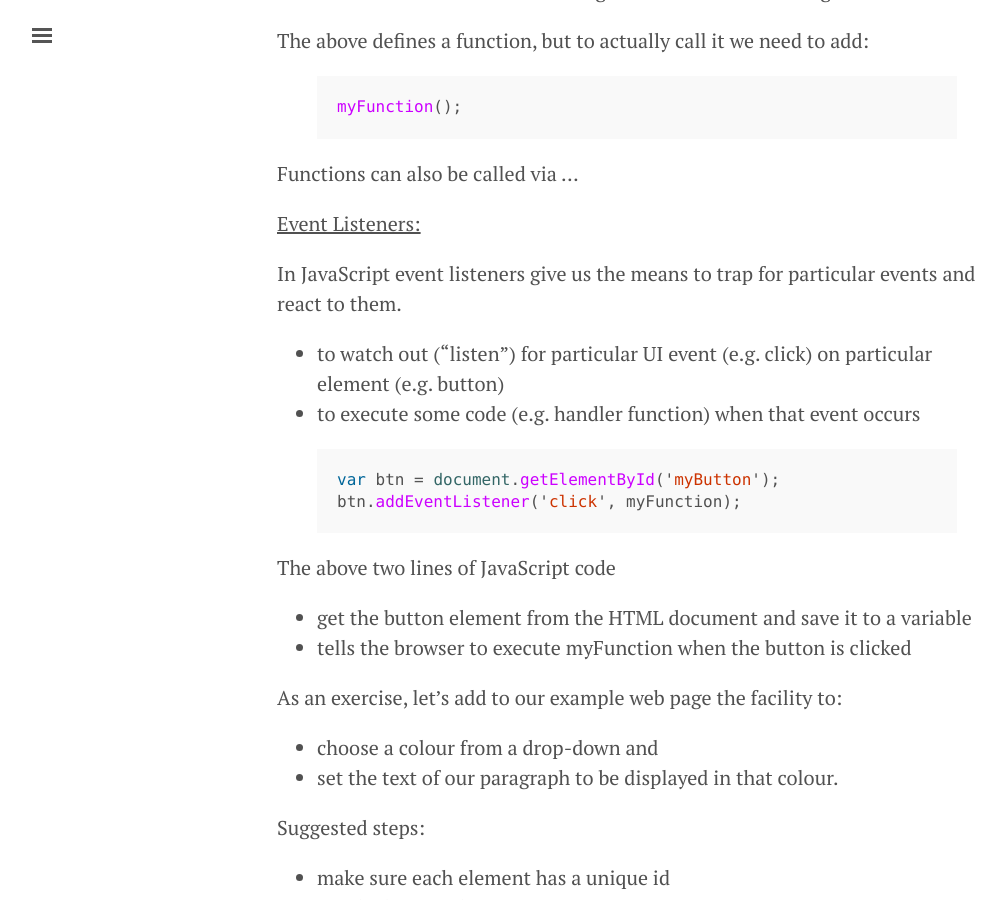
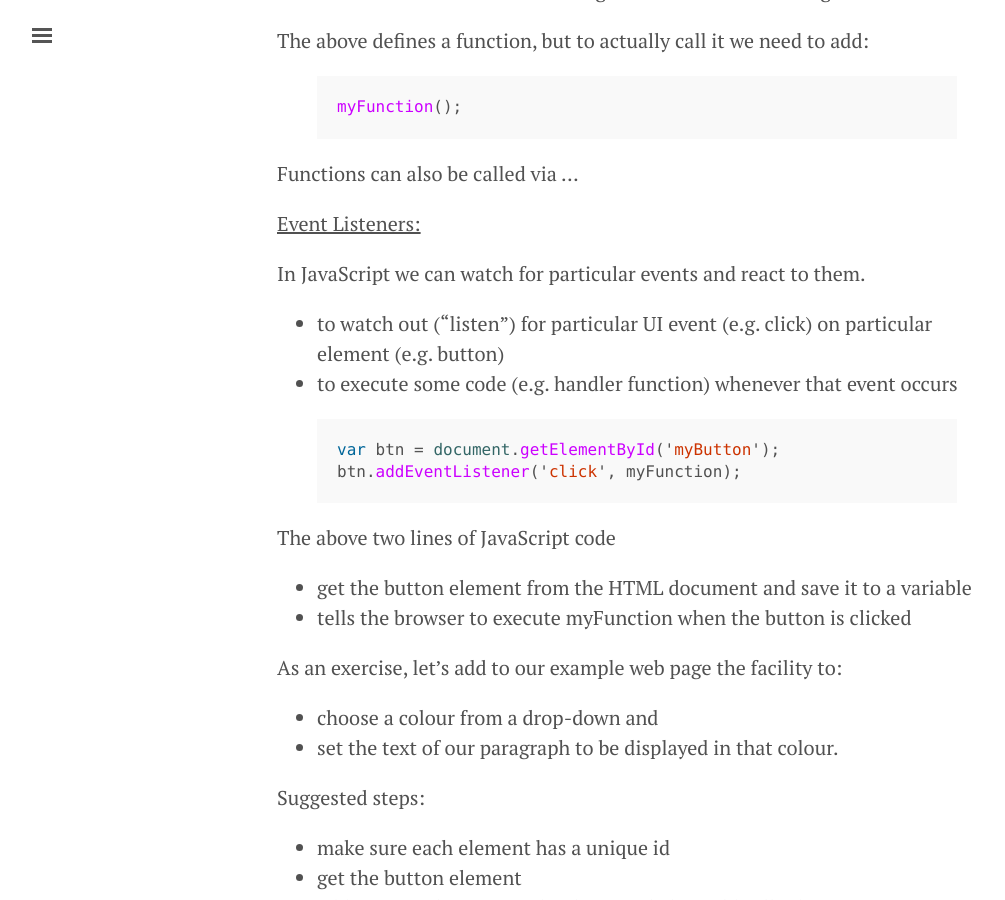
Before and after one commit to MississaugaCoding/mississaugacoding.github.io, a Jekyll site: the page built from _posts/2015-09-01-html-css-js-intro-session3.md, in a window 1280 px wide and 900 px high, scrolled down 3774 px. Shown: the whole window, without its empty margins (3-1008 px from the left). Built offline with Jekyll 4.4.1, drawn with Linux system fonts in a browser that asks for light colours; comment, search, counter and statistics services are not loaded.

Commit message:
updated session notes

```diff
--- a/_posts/2015-09-01-html-css-js-intro-session3.md
+++ b/_posts/2015-09-01-html-css-js-intro-session3.md
@@ -157,10 +157,10 @@
 
 <p class="ul">Event Listeners:</p>
 
-In JavaScript event listeners give us the means to trap for particular events and react to them.
+In JavaScript we can watch for particular events and react to them.
 
 - to watch out ("listen") for particular UI event (e.g. click) on particular element (e.g. button)
-- to execute some code (e.g. handler function) when that event occurs
+- to execute some code (e.g. handler function) whenever that event occurs
 
 {% highlight javascript %}
 var btn = document.getElementById('myButton');
```
